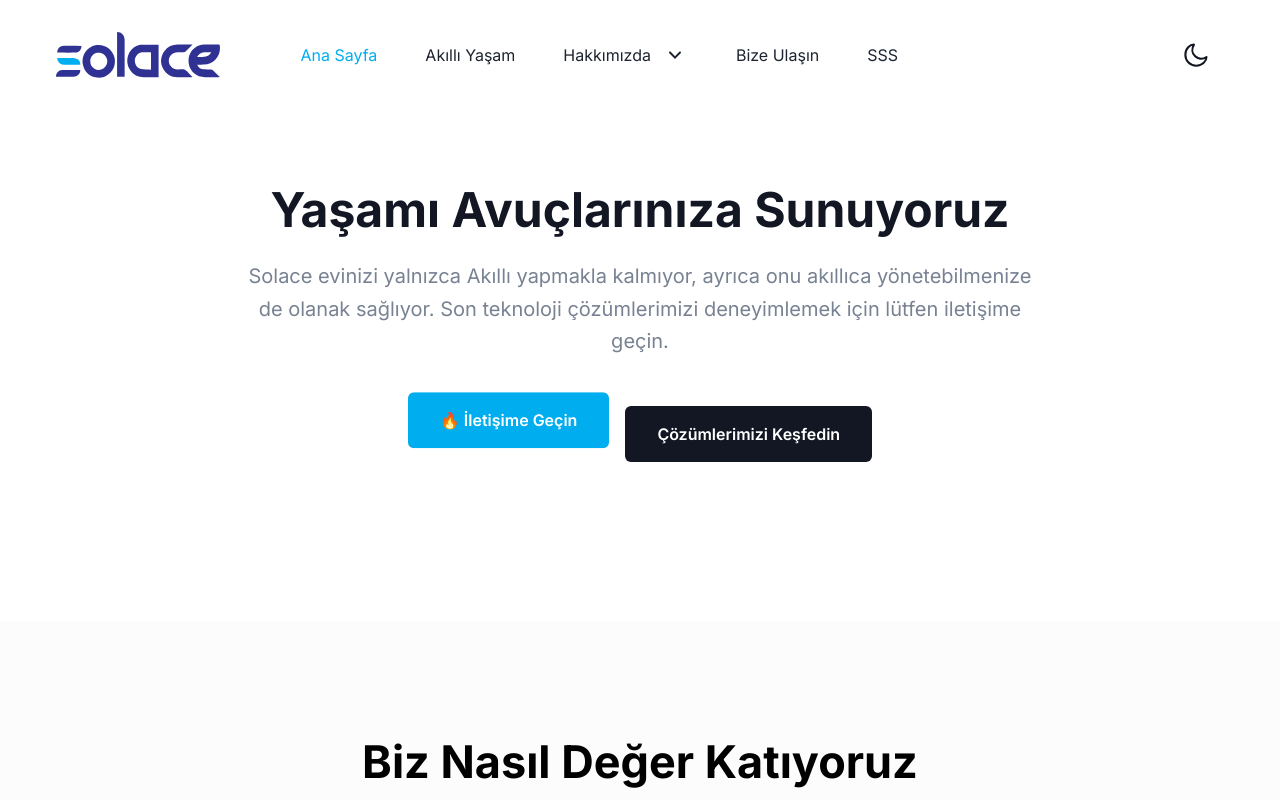
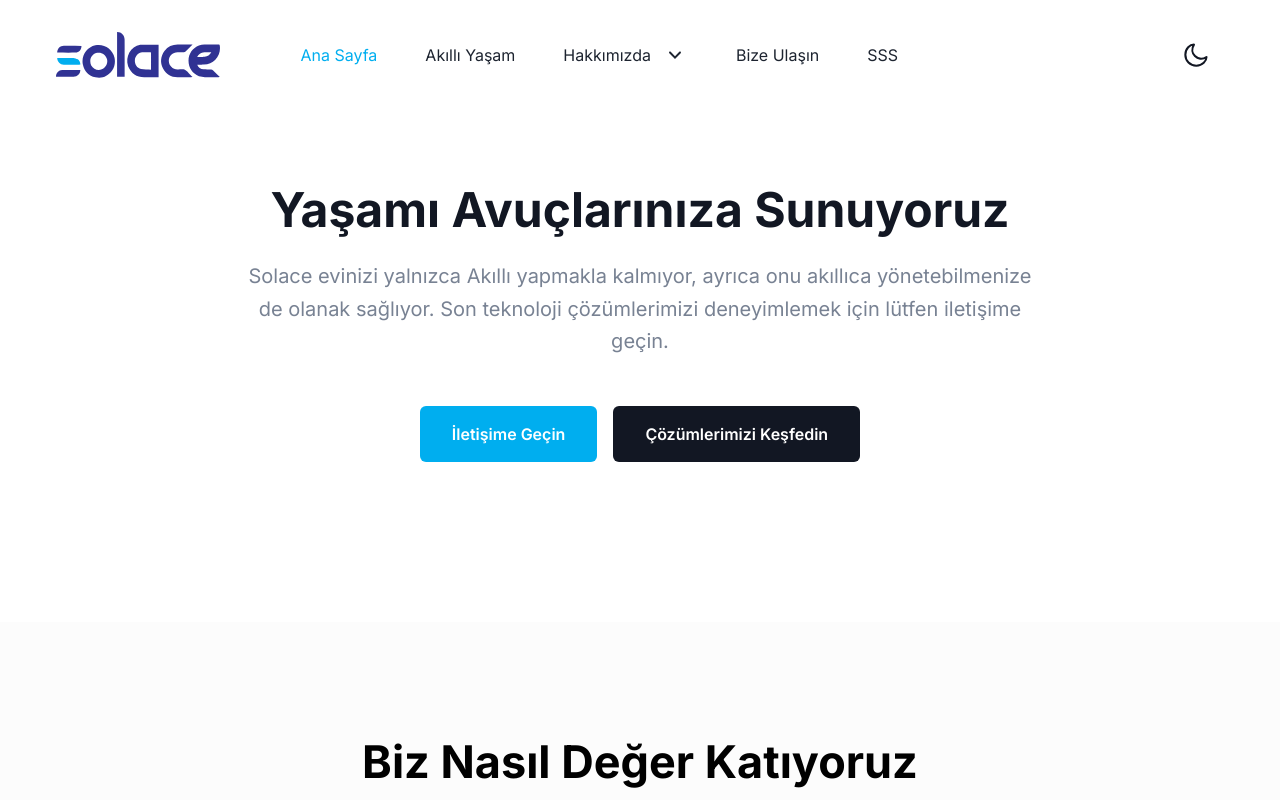
Before and after one commit to koltukutsu/solace-landing-page, a Next.js app: page / in a window 1280 px wide. Shown: the top 800 px of the page. Built offline with nearby package versions, Linux system fonts and the light colour scheme.

Commit message:
Update: updated the main page

```diff
--- a/components/Hero/index.tsx
+++ b/components/Hero/index.tsx
@@ -25,9 +25,9 @@ const Hero = () => {
                 <div className="flex flex-col items-center justify-center space-y-4 sm:flex-row sm:space-x-4 sm:space-y-0">
                   <Link
                     href="/contact"
-                    className="animate-bounce rounded-md bg-primary px-8 py-4 text-base font-semibold text-white duration-300 ease-in-out hover:bg-primary/80"
+                    className="rounded-md bg-primary px-8 py-4 text-base font-semibold text-white duration-300 ease-in-out hover:bg-primary/80"
                   >
-                    🔥 İletişime Geçin
+                    İletişime Geçin
                   </Link>
                   <Link
                     href="/contact"
--- a/components/Team/teamData.tsx
+++ b/components/Team/teamData.tsx
@@ -4,7 +4,7 @@ const teamData: Person[] = [
   {
     id: 1,
     name: "Kenan KOÇAK",
-    position: "Proje Lideri",
+    position: "Şirket Lideri",
     image: "/faces/kenan_kocak_2.png", // Replace with the path to the member's image
     linkedin: "https://www.linkedin.com/in/kenan-ko%C3%A7ak-b19b66194/",
   },
```
